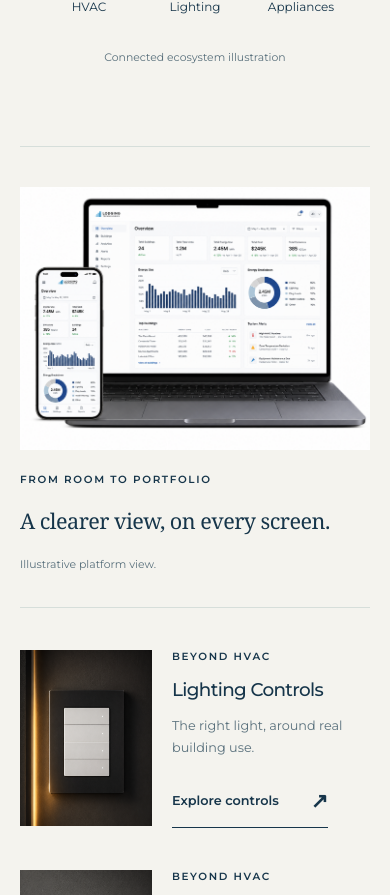
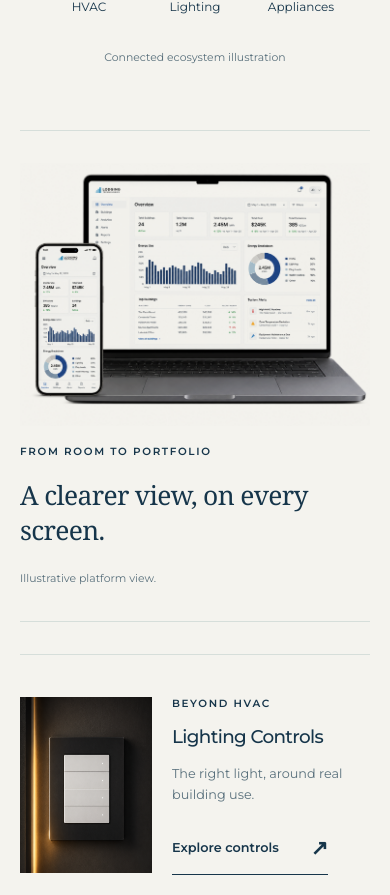
Before and after one commit to MannLester/Lodge-Tech-Website, a Next.js app in the folder apps/web/: page / in a window 390 px wide. Shown: the part 4373-5268 px from the top of the page. Built offline with nearby package versions, Linux system fonts and the light colour scheme.

Commit message:
fix: balance GEM Link platform showcase

```diff
--- a/apps/web/src/app/marketing.css
+++ b/apps/web/src/app/marketing.css
@@ -252,26 +252,35 @@
 .marketing-site .wireless-platform-preview {
   display: grid;
   grid-column: 1 / -1;
-  grid-template-columns: minmax(0, 1fr) minmax(11rem, 17rem);
-  align-items: end;
-  gap: clamp(2rem, 5vw, 5rem);
-  margin-top: 1rem;
-  padding-top: clamp(2.5rem, 5vw, 4rem);
-  border-top: 1px solid var(--editorial-line);
+  grid-template-columns: minmax(0, 26rem) minmax(0, 1fr);
+  align-items: center;
+  gap: clamp(2.5rem, 6vw, 6rem);
+  width: min(100%, 66rem);
+  margin-inline: auto;
+  padding-block: clamp(2rem, 4vw, 3.5rem);
+  border-block: 1px solid var(--editorial-line);
 }
 .marketing-site .wireless-platform-preview-image {
   position: relative;
   min-width: 0;
   aspect-ratio: 4 / 3;
+}
+.marketing-site .wireless-platform-preview-image img {
+  mix-blend-mode: multiply;
+}
+:root[data-theme="dark"] .marketing-site .wireless-platform-preview-image {
   background: #fff;
 }
+:root[data-theme="dark"] .marketing-site .wireless-platform-preview-image img {
+  mix-blend-mode: normal;
+}
 .marketing-site .wireless-platform-preview figcaption {
-  padding-bottom: 1.5rem;
+  max-width: 25rem;
 }
 .marketing-site .wireless-platform-preview figcaption > p {
   margin-block: 1rem;
   font-family: Georgia, "Times New Roman", serif;
-  font-size: clamp(1.35rem, 2.2vw, 2rem);
+  font-size: clamp(1.65rem, 3vw, 2.5rem);
   line-height: 1.35;
   letter-spacing: -0.025em;
 }
@@ -898,11 +907,8 @@
   }
   .marketing-site .wireless-platform-preview {
     grid-template-columns: 1fr;
-    gap: 1rem;
-    padding-top: 2.5rem;
-  }
-  .marketing-site .wireless-platform-preview figcaption {
-    padding-bottom: 0;
+    gap: 0.75rem;
+    padding-block: 2rem;
   }
   .marketing-site .supporting-products {
     grid-template-columns: 1fr;
```
